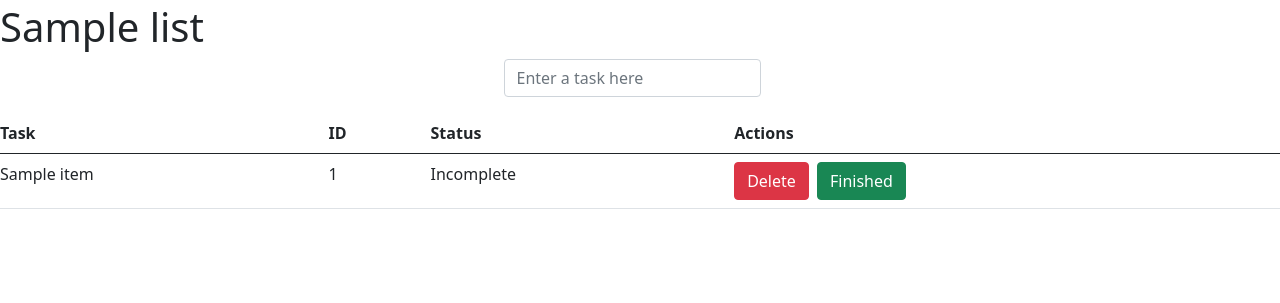
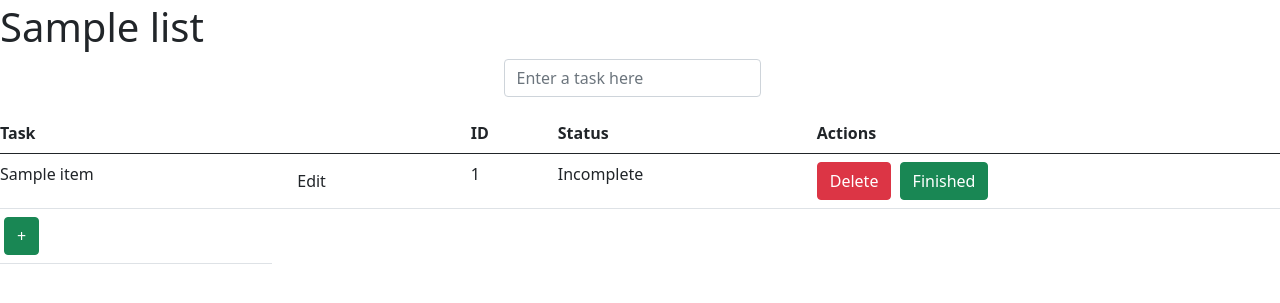
Before and after one commit to SolaraCI/capstone, a Django app: page /lists/1 in a window 1280 px wide. Shown: the part 53-356 px from the top of the page. Run offline with Django 4.2, Linux system fonts and the light colour scheme; tables that the repository leaves empty hold one stand-in row (values such as "Sample post").

Commit message:
add additional table column

```diff
--- a/todo/templates/todo/view_list.html
+++ b/todo/templates/todo/view_list.html
@@ -24,17 +24,16 @@
   </div>
 
   <div class="wrapper">
-    {% if messages %}
-        {% for message in messages %}
-          <h2 style="color: #b22222;">{{message}}</h2>
-        {% endfor %}
-      {% endif %}
+    {% if messages %} {% for message in messages %}
+    <h2 style="color: #b22222">{{message}}</h2>
+    {% endfor %} {% endif %}
   </div>
 
   <table class="table mb-4">
     <thead>
       <tr>
         <th scope="col">Task</th>
+        <th scope="col"></th>
         <th scope="col">ID</th>
         <th scope="col">Status</th>
         <th scope="col">Actions</th>
@@ -44,19 +43,28 @@
       {% for item in item_sig_list %}
       <tr>
         <td>{{ item.name }}</td>
+        <td><button type="submit" class="btn ms-1">Edit</button></td>
         <td>{{ item.id }}</td>
         {% if item.complete %}
         <td>Complete</td>
         {% else %}
         <td>Incomplete</td>
         {% endif %}
-
         <td>
-            <a href="{% url 'delete_item' current_list_id item.name item.id %}" class="btn btn-danger">Delete</a>
+          <a
+            href="{% url 'delete_item' current_list_id item.name item.id %}"
+            class="btn btn-danger"
+            >Delete</a
+          >
           <button type="submit" class="btn btn-success ms-1">Finished</button>
         </td>
       </tr>
       {% endfor %}
+      <tr>
+        <td>
+          <a href="{% url 'add_item' current_list_id %}"><button type="submit" class="btn btn-success ms-1">+</button></a>
+        </td>
+      </tr>
     </tbody>
   </table>
 
```
Lines whose indentation alone changed are shown as unchanged.
